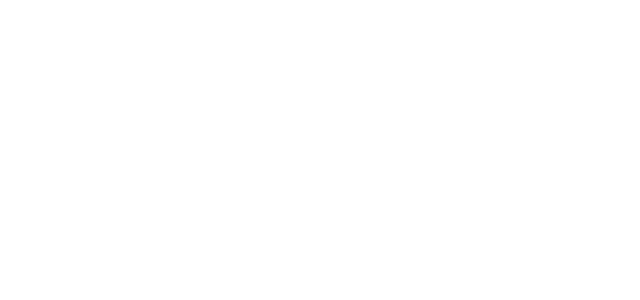
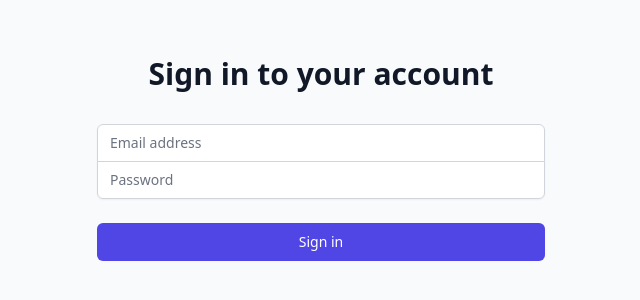
Before and after one commit to Cloud-Computing-MIM/fe-mim, a React (Vite) app: page /login in a window 1280 px wide. Before the commit this address had no page. Shown: the part 254-554 px from the top of the page, without its empty margins (319-959 px from the left). Built offline with nearby package versions, Linux system fonts and the light colour scheme.

Commit message:
add admin

```diff
--- a/package.json
+++ b/package.json
@@ -18,6 +18,7 @@
     "@radix-ui/react-tabs": "^1.1.1",
     "@react-pdf-viewer/core": "^3.12.0",
     "@react-pdf-viewer/default-layout": "^3.12.0",
+    "@supabase/supabase-js": "^2.46.1",
     "class-variance-authority": "^0.7.0",
     "clsx": "^2.1.1",
     "date-fns": "^4.1.0",
--- a/src/App.tsx
+++ b/src/App.tsx
@@ -1,4 +1,6 @@
-import { BrowserRouter as Router, Route, Routes } from "react-router-dom";
+import React from 'react';
+import { BrowserRouter as Router, Route, Routes, Navigate } from "react-router-dom";
+import { AuthProvider, useAuth } from './admin/context/AuthContext';
 import MainPage from "./MainPage";
 import Foro from "./pages/Foro";
 import Horarios from "./pages/Horarios";
@@ -7,10 +9,20 @@
 import Mural from "./pages/Mural";
 import Calendar from "./pages/Calendar";
 import Dashboard from "./admin/Dashboard";
+import Login from './admin/Login';
 
-export default function App() {
+const ProtectedRoute: React.FC<{ children: React.ReactNode }> = ({ children }) => {
+  const { user } = useAuth();
+  if (!user) {
+    return <Navigate to="/login" replace />;
+  }
+  return <>{children}</>;
+};
+
+const AppRoutes: React.FC = () => {
+  const { user } = useAuth();
+
   return (
-    <Router>
     <Routes>
       <Route path="/" element={<MainPage />} />
       <Route path="/foro" element={<Foro />} />
@@ -19,8 +31,30 @@
       <Route path="/talleres" element={<Talleres />} />
       <Route path="/mural" element={<Mural />} />
       <Route path="/calendario" element={<Calendar />} />
-        <Route path="/admin" element={<Dashboard />} />
+      <Route
+        path="/login"
+        element={user ? <Navigate to="/admin" replace /> : <Login />}
+      />
+      <Route
+        path="/admin"
+        element={
+          <ProtectedRoute>
+            <Dashboard />
+          </ProtectedRoute>
+        }
+      />
     </Routes>
+  );
+};
+
+const App: React.FC = () => {
+  return (
+    <AuthProvider>
+      <Router>
+        <AppRoutes />
       </Router>
+    </AuthProvider>
   );
-}
+};
+
+export default App;
--- a/src/MainPage.tsx
+++ b/src/MainPage.tsx
@@ -1,6 +1,5 @@
 import { Link } from "react-router-dom";
 import { MessageSquare, Clock, School, Hammer, Calendar } from "lucide-react";
-import Zoom from "react-medium-image-zoom";
 import { User } from "lucide-react";
 import { TransformWrapper, TransformComponent } from "react-zoom-pan-pinch";
 import "react-medium-image-zoom/dist/styles.css"; // Estilos de zoom
@@ -73,12 +72,11 @@
             <h2 className="text-5xl font-thin mb-4">Mapa Interactivo UMG</h2>
             <div className="relative aspect-video bg-gray-200 rounded-lg overflow-hidden">
               <TransformWrapper
-                defaultScale={1}
                 minScale={0.5}
                 maxScale={5}
                 wheel={{ step: 0.1 }} // Controla el zoom con la rueda
               >
-                {({ zoomIn, zoomOut, resetTransform }) => (
+                {({  }) => (
                   <>
                     <div className="absolute top-0 right-0 p-4 space-x-2 z-10"></div>
                     <TransformComponent>
@@ -117,7 +115,7 @@
         />
         <div className="flex justify-end mt-6">
        <Link
-           to="/admin"
+           to="/login"
            className="flex items-center p-1 bg-blue-800 text-white rounded-xl shadow-lg hover:bg-purple-600 transition-colors w-auto h-10"
           >
         <User className="w-5 h-5 mr-2" />
--- a/src/admin/Dashboard.tsx
+++ b/src/admin/Dashboard.tsx
@@ -1,11 +1,49 @@
-// src/pages/admin/Dashboard.tsx
-const Dashboard = () => {
-    return (
-      <div>
-        <h1>Bienvenido al Dashboard</h1>
-        {/* Aquí puedes añadir más contenido o componentes específicos del panel */}
-      </div>
-    );
-  };
+import React from 'react'
+import { useAuth } from './context/AuthContext'
+import { useNavigate } from 'react-router-dom'
 
-  export default Dashboard;
+const AdminDashboard: React.FC = () => {
+  const { user, logout } = useAuth()
+  const navigate = useNavigate()
+
+  const handleLogout = () => {
+    logout()
+    navigate('/login')
+  }
+
+  return (
+    <div className="min-h-screen bg-gray-100">
+      <nav className="bg-white shadow-sm">
+        <div className="max-w-7xl mx-auto px-4 sm:px-6 lg:px-8">
+          <div className="flex justify-between h-16">
+            <div className="flex">
+              <div className="flex-shrink-0 flex items-center">
+                <h1 className="text-lg font-semibold">Admin Dashboard</h1>
+              </div>
+            </div>
+            <div className="flex items-center">
+              <span className="text-gray-700 mr-4">Welcome, {user?.email}</span>
+              <button
+                onClick={handleLogout}
+                className="bg-indigo-600 hover:bg-indigo-700 text-white font-bold py-2 px-4 rounded focus:outline-none focus:shadow-outline"
+              >
+                Logout
+              </button>
+            </div>
+          </div>
+        </div>
+      </nav>
+
+      <main className="max-w-7xl mx-auto py-6 sm:px-6 lg:px-8">
+        <div className="px-4 py-6 sm:px-0">
+          <div className="border-4 border-dashed border-gray-200 rounded-lg h-96 p-4">
+            <h2 className="text-2xl font-bold mb-4">Admin Panel Content</h2>
+            <p>This is where you can add your admin panel content, such as user management, settings, etc.</p>
+          </div>
+        </div>
+      </main>
+    </div>
+  )
+}
+
+export default AdminDashboard
--- /dev/null
+++ b/src/admin/Login.tsx
@@ -0,0 +1,78 @@
+import React, { useState } from 'react'
+import { useAuth } from './context/AuthContext'
+import { useNavigate } from 'react-router-dom'
+
+const Login: React.FC = () => {
+  const [email, setEmail] = useState('')
+  const [password, setPassword] = useState('')
+  const [error, setError] = useState('')
+  const { login } = useAuth()
+  const navigate = useNavigate()
+
+  const handleLogin = async (e: React.FormEvent) => {
+    e.preventDefault()
+    setError('')
+    try {
+      await login(email, password)
+      navigate('/admin')
+    } catch (error) {
+      setError('Invalid email or password')
+    }
+  }
+
+  return (
+    <div className="min-h-screen flex items-center justify-center bg-gray-50 py-12 px-4 sm:px-6 lg:px-8">
+      <div className="max-w-md w-full space-y-8">
+        <div>
+          <h2 className="mt-6 text-center text-3xl font-extrabold text-gray-900">Sign in to your account</h2>
+        </div>
+        <form className="mt-8 space-y-6" onSubmit={handleLogin}>
+          <input type="hidden" name="remember" value="true" />
+          <div className="rounded-md shadow-sm -space-y-px">
+            <div>
+              <label htmlFor="email-address" className="sr-only">Email address</label>
+              <input
+                id="email-address"
+                name="email"
+                type="email"
+                autoComplete="email"
+                required
+                className="appearance-none rounded-none relative block w-full px-3 py-2 border border-gray-300 placeholder-gray-500 text-gray-900 rounded-t-md focus:outline-none focus:ring-indigo-500 focus:border-indigo-500 focus:z-10 sm:text-sm"
+                placeholder="Email address"
+                value={email}
+                onChange={(e) => setEmail(e.target.value)}
+              />
+            </div>
+            <div>
+              <label htmlFor="password" className="sr-only">Password</label>
+              <input
+                id="password"
+                name="password"
+                type="password"
+                autoComplete="current-password"
+                required
+                className="appearance-none rounded-none relative block w-full px-3 py-2 border border-gray-300 placeholder-gray-500 text-gray-900 rounded-b-md focus:outline-none focus:ring-indigo-500 focus:border-indigo-500 focus:z-10 sm:text-sm"
+                placeholder="Password"
+                value={password}
+                onChange={(e) => setPassword(e.target.value)}
+              />
+            </div>
+          </div>
+
+          {error && <div className="text-red-500 text-sm">{error}</div>}
+
+          <div>
+            <button
+              type="submit"
+              className="group relative w-full flex justify-center py-2 px-4 border border-transparent text-sm font-medium rounded-md text-white bg-indigo-600 hover:bg-indigo-700 focus:outline-none focus:ring-2 focus:ring-offset-2 focus:ring-indigo-500"
+            >
+              Sign in
+            </button>
+          </div>
+        </form>
+      </div>
+    </div>
+  )
+}
+
+export default Login
--- /dev/null
+++ b/src/admin/context/AuthContext.tsx
@@ -0,0 +1,56 @@
+import React, { createContext, useState, useContext, useEffect } from 'react'
+
+interface User {
+  id: string
+  email: string
+  isAdmin: boolean
+}
+
+interface AuthContextType {
+  user: User | null
+  login: (email: string, password: string) => Promise<void>
+  logout: () => void
+}
+
+const AuthContext = createContext<AuthContextType | undefined>(undefined)
+
+export const AuthProvider: React.FC<{ children: React.ReactNode }> = ({ children }) => {
+  const [user, setUser] = useState<User | null>(null)
+
+  useEffect(() => {
+    const storedUser = localStorage.getItem('user')
+    if (storedUser) {
+      setUser(JSON.parse(storedUser))
+    }
+  }, [])
+
+  const login = async (email: string, password: string) => {
+    // This is a mock login. Replace with actual authentication later.
+    if (email === 'admin@example.com' && password === 'password') {
+      const user: User = { id: '1', email, isAdmin: true }
+      setUser(user)
+      localStorage.setItem('user', JSON.stringify(user))
+    } else {
+      throw new Error('Invalid credentials')
+    }
+  }
+
+  const logout = () => {
+    setUser(null)
+    localStorage.removeItem('user')
+  }
+
+  return (
+    <AuthContext.Provider value={{ user, login, logout }}>
+      {children}
+    </AuthContext.Provider>
+  )
+}
+
+export const useAuth = () => {
+  const context = useContext(AuthContext)
+  if (context === undefined) {
+    throw new Error('useAuth must be used within an AuthProvider')
+  }
+  return context
+}
--- a/tsconfig.app.json
+++ b/tsconfig.app.json
@@ -1,3 +1,4 @@
+
 {
   "compilerOptions": {
     "target": "ES2020",
--- a/tsconfig.node.json
+++ b/tsconfig.node.json
@@ -7,11 +7,13 @@
     "composite": true,
 
     /* Bundler mode */
-    "moduleResolution": "bundler",
+  "moduleResolution": "bundler",
     "allowImportingTsExtensions": true,
     "isolatedModules": true,
     "moduleDetection": "force",
     "noEmit": false,
+    "emitDeclarationOnly": true, // Add this line
+    "jsx": "react-jsx",
 
     /* Linting */
     "strict": true,
```
Also changed, not shown: 1 other file (tests, documents, lock files or other folders). Lines whose indentation alone changed are shown as unchanged.
